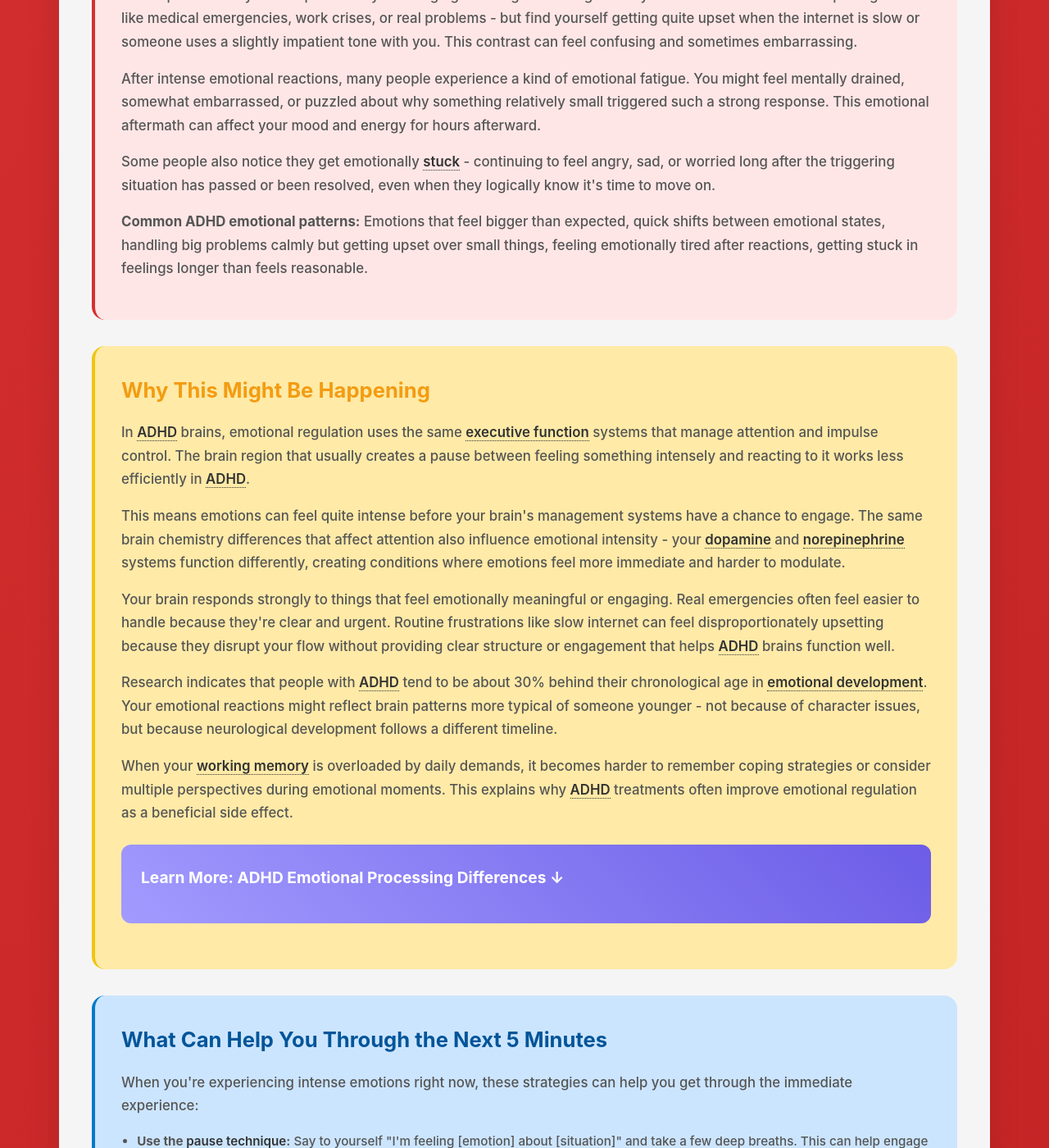
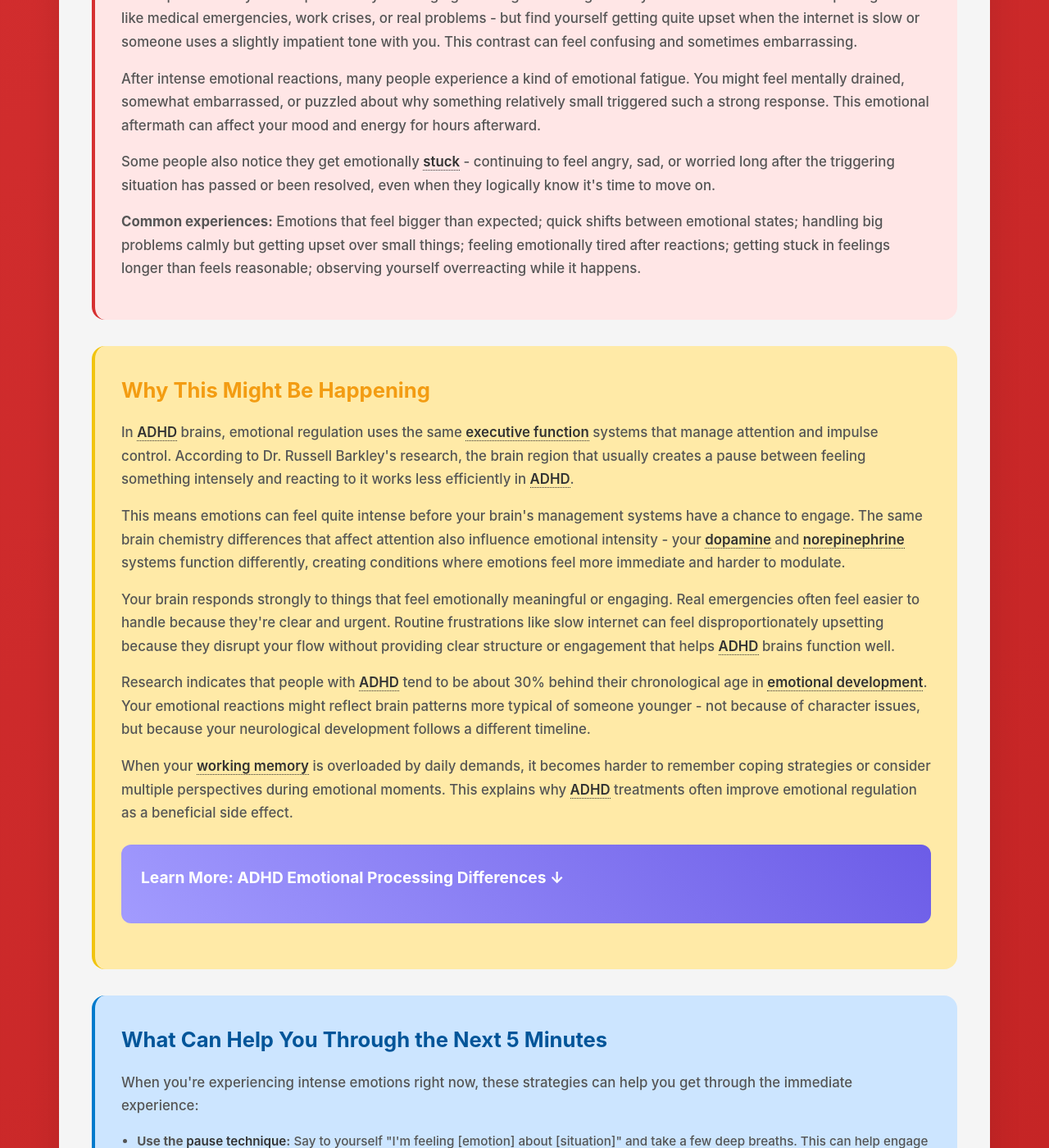
Before and after one commit to neurodivergent-survival-guide/neurodivergent-survival-guide, a Jekyll site: the page built from struggles/emotional-dysregulation.html, in a window 1280 px wide and 1400 px high, scrolled down 1174 px. Shown: the whole window at 82% size. Built offline with Jekyll 4.4.1, drawn with Linux system fonts in a browser that asks for light colours; some of the changed text lies outside the part shown.

Commit message:
Update emotional-dysregulation.html

```diff
--- a/struggles/emotional-dysregulation.html
+++ b/struggles/emotional-dysregulation.html
@@ -20,7 +20,7 @@
 search_terms: ["emotions too intense", "losing it again", "can't stop crying", "exploding over nothing", "emotional mess", "feelings too big", "overreacting again", "emotional rollercoaster"]
 ---
 
-<!-- struggles/emotional-dysregulation-adhd.html -->
+<!-- struggles/emotional-dysregulation.html -->
 
 <div class="content-card">
     <div class="what-section">
@@ -38,19 +38,19 @@
         <p>Some people also notice they get emotionally <a class="jargon">stuck<span class="tooltip">Remaining in an emotional state longer than the situation warrants, similar to attention hyperfocus</span></a> - continuing to feel angry, sad, or worried long after the triggering situation has passed or been resolved, even when they logically know it's time to move on.</p>
 
         <div class="highlight-box">
-            <p><strong>Common ADHD emotional patterns:</strong> Emotions that feel bigger than expected, quick shifts between emotional states, handling big problems calmly but getting upset over small things, feeling emotionally tired after reactions, getting stuck in feelings longer than feels reasonable.</p>
+            <p><strong>Common experiences:</strong> Emotions that feel bigger than expected; quick shifts between emotional states; handling big problems calmly but getting upset over small things; feeling emotionally tired after reactions; getting stuck in feelings longer than feels reasonable; observing yourself overreacting while it happens.</p>
         </div>
     </div>
 
     <div class="why-section">
         <h2 id="why-this-happens">Why This Might Be Happening</h2>
-        <p>In <a class="jargon">ADHD<span class="tooltip">Attention-Deficit/Hyperactivity Disorder - brain differences affecting attention, impulse control, and executive function</span></a> brains, emotional regulation uses the same <a class="jargon">executive function<span class="tooltip">Mental skills controlled by the prefrontal cortex, including emotional regulation, impulse control, and working memory</span></a> systems that manage attention and impulse control. The brain region that usually creates a pause between feeling something intensely and reacting to it works less efficiently in <a class="jargon">ADHD<span class="tooltip">Attention-Deficit/Hyperactivity Disorder - brain differences affecting attention, impulse control, and executive function</span></a>.</p>
+        <p>In <a class="jargon">ADHD<span class="tooltip">Attention-Deficit/Hyperactivity Disorder - brain differences affecting attention, impulse control, and executive function</span></a> brains, emotional regulation uses the same <a class="jargon">executive function<span class="tooltip">Mental skills controlled by the prefrontal cortex, including emotional regulation, impulse control, and working memory</span></a> systems that manage attention and impulse control. According to Dr. Russell Barkley's research, the brain region that usually creates a pause between feeling something intensely and reacting to it works less efficiently in <a class="jargon">ADHD<span class="tooltip">Attention-Deficit/Hyperactivity Disorder - brain differences affecting attention, impulse control, and executive function</span></a>.</p>
 
         <p>This means emotions can feel quite intense before your brain's management systems have a chance to engage. The same brain chemistry differences that affect attention also influence emotional intensity - your <a class="jargon">dopamine<span class="tooltip">Brain chemical that affects motivation, reward processing, and emotional intensity in ADHD</span></a> and <a class="jargon">norepinephrine<span class="tooltip">Brain chemical that affects attention, arousal, and emotional reactivity in ADHD</span></a> systems function differently, creating conditions where emotions feel more immediate and harder to modulate.</p>
 
         <p>Your brain responds strongly to things that feel emotionally meaningful or engaging. Real emergencies often feel easier to handle because they're clear and urgent. Routine frustrations like slow internet can feel disproportionately upsetting because they disrupt your flow without providing clear structure or engagement that helps <a class="jargon">ADHD<span class="tooltip">Attention-Deficit/Hyperactivity Disorder - brain differences affecting attention, impulse control, and executive function</span></a> brains function well.</p>
 
-        <p>Research indicates that people with <a class="jargon">ADHD<span class="tooltip">Attention-Deficit/Hyperactivity Disorder - brain differences affecting attention, impulse control, and executive function</span></a> tend to be about 30% behind their chronological age in <a class="jargon">emotional development<span class="tooltip">The maturation of emotional regulation skills that typically develops with age</span></a>. Your emotional reactions might reflect brain patterns more typical of someone younger - not because of character issues, but because neurological development follows a different timeline.</p>
+        <p>Research indicates that people with <a class="jargon">ADHD<span class="tooltip">Attention-Deficit/Hyperactivity Disorder - brain differences affecting attention, impulse control, and executive function</span></a> tend to be about 30% behind their chronological age in <a class="jargon">emotional development<span class="tooltip">The maturation of emotional regulation skills that typically develops with age</span></a>. Your emotional reactions might reflect brain patterns more typical of someone younger - not because of character issues, but because your neurological development follows a different timeline.</p>
 
         <p>When your <a class="jargon">working memory<span class="tooltip">The mental workspace that holds and manipulates information, crucial for emotional regulation in ADHD</span></a> is overloaded by daily demands, it becomes harder to remember coping strategies or consider multiple perspectives during emotional moments. This explains why <a class="jargon">ADHD<span class="tooltip">Attention-Deficit/Hyperactivity Disorder - brain differences affecting attention, impulse control, and executive function</span></a> treatments often improve emotional regulation as a beneficial side effect.</p>
 
@@ -97,13 +97,9 @@
 
             <li><strong>Address emotional <a class="jargon">stuckness<span class="tooltip">Remaining in emotional states longer than feels helpful, similar to attention hyperfocus</span></a>:</strong> Develop strategies for shifting out of intense emotional states, similar to transitioning out of attention <a class="jargon">hyperfocus<span class="tooltip">Intense concentration that becomes difficult to disengage from</span></a>. Set gentle timers, use transition activities, or create simple rituals that help you emotionally "change gears."</li>
 
-            <li><strong>Create supportive environments:</strong> Identify spaces, lighting, sounds, and social contexts where emotional regulation feels easier. Design your surroundings to reduce common <a class="jargon">emotional triggers<span class="tooltip">Specific situations or stimuli that tend to activate intense emotional responses</span></a> and support your brain's regulatory capacity.</li>
-
             <li><strong>Develop <a class="jargon">co-regulation<span class="tooltip">Using calm, steady people to help stabilize your own emotional state through their presence</span></a> relationships:</strong> Spend time with people whose emotional energy feels calming and stable. <a class="jargon">ADHD<span class="tooltip">Attention-Deficit/Hyperactivity Disorder - brain differences affecting attention, impulse control, and executive function</span></a> brains often benefit from borrowing emotional stability from others while building internal regulation skills.</li>
 
             <li><strong>Practice emotional time awareness:</strong> Learn to recognize that emotional intensity naturally decreases over time. Understanding this pattern can help you ride out difficult emotions rather than feeling like you need to fix them immediately.</li>
-
-            <li><strong>Manage cognitive load during emotional times:</strong> When dealing with emotional challenges, try to reduce other mental demands. Avoid making important decisions or taking on complex tasks when your emotional system is already working hard.</li>
 
             <li><strong>Consider <a class="jargon">ADHD<span class="tooltip">Attention-Deficit/Hyperactivity Disorder - brain differences affecting attention, impulse control, and executive function</span></a> treatment evaluation:</strong> <a class="jargon">ADHD medications<span class="tooltip">Medications that help optimize brain chemistry for better executive function, often improving emotional regulation as a secondary benefit</span></a> can significantly improve emotional regulation by optimizing the brain chemistry needed for better regulatory function.</li>
         </ul>
@@ -129,7 +125,7 @@
         <p>Healthcare providers familiar with <a class="jargon">ADHD<span class="tooltip">Attention-Deficit/Hyperactivity Disorder - brain differences affecting attention, impulse control, and executive function</span></a> can evaluate whether medication adjustments, therapy, or other interventions might improve your <a class="jargon">emotional regulation<span class="tooltip">The ability to manage emotional responses using executive function and neurochemical support</span></a>. Many people find that optimizing <a class="jargon">ADHD<span class="tooltip">Attention-Deficit/Hyperactivity Disorder - brain differences affecting attention, impulse control, and executive function</span></a> treatment improves emotional stability as a beneficial side effect.</p>
 
         <div class="highlight-box">
-            <p><strong>ADHD-focused emotional support:</strong> <a class="jargon">ADHD<span class="tooltip">Attention-Deficit/Hyperactivity Disorder - brain differences affecting attention, impulse control, and executive function</span></a> medication evaluation, <a class="jargon">executive function coaching<span class="tooltip">Support for developing planning, organization, and self-regulation skills</span></a>, <a class="jargon">DBT skills<span class="tooltip">Dialectical Behavior Therapy techniques for managing intense emotions effectively</span></a> adapted for <a class="jargon">ADHD<span class="tooltip">Attention-Deficit/Hyperactivity Disorder - brain differences affecting attention, impulse control, and executive function</span></a> brains, <a class="jargon">working memory training<span class="tooltip">Exercises designed to strengthen the mental workspace crucial for emotional regulation</span></a>, or therapy that addresses both <a class="jargon">ADHD<span class="tooltip">Attention-Deficit/Hyperactivity Disorder - brain differences affecting attention, impulse control, and executive function</span></a> and emotional regulation together.</li>
+            <p><strong>ADHD-focused emotional support:</strong> <a class="jargon">ADHD<span class="tooltip">Attention-Deficit/Hyperactivity Disorder - brain differences affecting attention, impulse control, and executive function</span></a> medication evaluation, <a class="jargon">executive function coaching<span class="tooltip">Support for developing planning, organization, and self-regulation skills</span></a>, <a class="jargon">DBT skills<span class="tooltip">Dialectical Behavior Therapy techniques for managing intense emotions effectively</span></a> adapted for <a class="jargon">ADHD<span class="tooltip">Attention-Deficit/Hyperactivity Disorder - brain differences affecting attention, impulse control, and executive function</span></a> brains, <a class="jargon">working memory training<span class="tooltip">Exercises designed to strengthen the mental workspace crucial for emotional regulation</span></a>, or therapy that addresses both <a class="jargon">ADHD<span class="tooltip">Attention-Deficit/Hyperactivity Disorder - brain differences affecting attention, impulse control, and executive function</span></a> and emotional regulation together.</p>
         </div>
     </div>
 
@@ -140,7 +136,7 @@
 
         <p>The same brain differences that make it challenging to focus on routine tasks also make it more difficult to regulate emotions that feel intense. Your emotional responses reflect natural <a class="jargon">ADHD<span class="tooltip">Attention-Deficit/Hyperactivity Disorder - brain differences affecting attention, impulse control, and executive function</span></a> brain patterns, not personal failings.</p>
 
-        <p>You're not "too sensitive" or "overreacting." Your <a class="jargon">ADHD<span class="tooltip">Attention-Deficit/Hyperactivity Disorder - brain differences affecting attention, impulse control, and executive function</span></a> brain processes emotional information differently, with neurochemical patterns that can make emotions feel more intense and immediate. The pattern of handling real problems calmly but getting upset over minor inconveniences reflects how your brain allocates emotional resources based on engagement rather than logical importance.</p>
+        <p>You're not "too sensitive" or "overreacting." Your <a class="jargon">ADHD<span class="tooltip">Attention-Deficit/Hyperactivity Disorder - brain differences affecting attention, impulse control, and executive function</span></a> brain processes emotional information differently, with <a class="jargon">neurochemical<span class="tooltip">Brain chemical processes involving neurotransmitters that affect mood, attention, and emotional responses</span></a> patterns that can make emotions feel more intense and immediate. The pattern of handling real problems calmly but getting upset over minor inconveniences reflects how your brain allocates emotional resources based on engagement rather than logical importance.</p>
 
         <p>Your <a class="jargon">emotional intensity<span class="tooltip">The natural depth and strength of emotional experiences in ADHD</span></a> comes with significant strengths. People with <a class="jargon">ADHD<span class="tooltip">Attention-Deficit/Hyperactivity Disorder - brain differences affecting attention, impulse control, and executive function</span></a> often have exceptional empathy, experience joy and excitement deeply, and bring passion and enthusiasm to activities and relationships. Your emotional depth, when supported with helpful regulation skills, can be a valuable source of creativity, connection, and motivation.</p>
 
```
